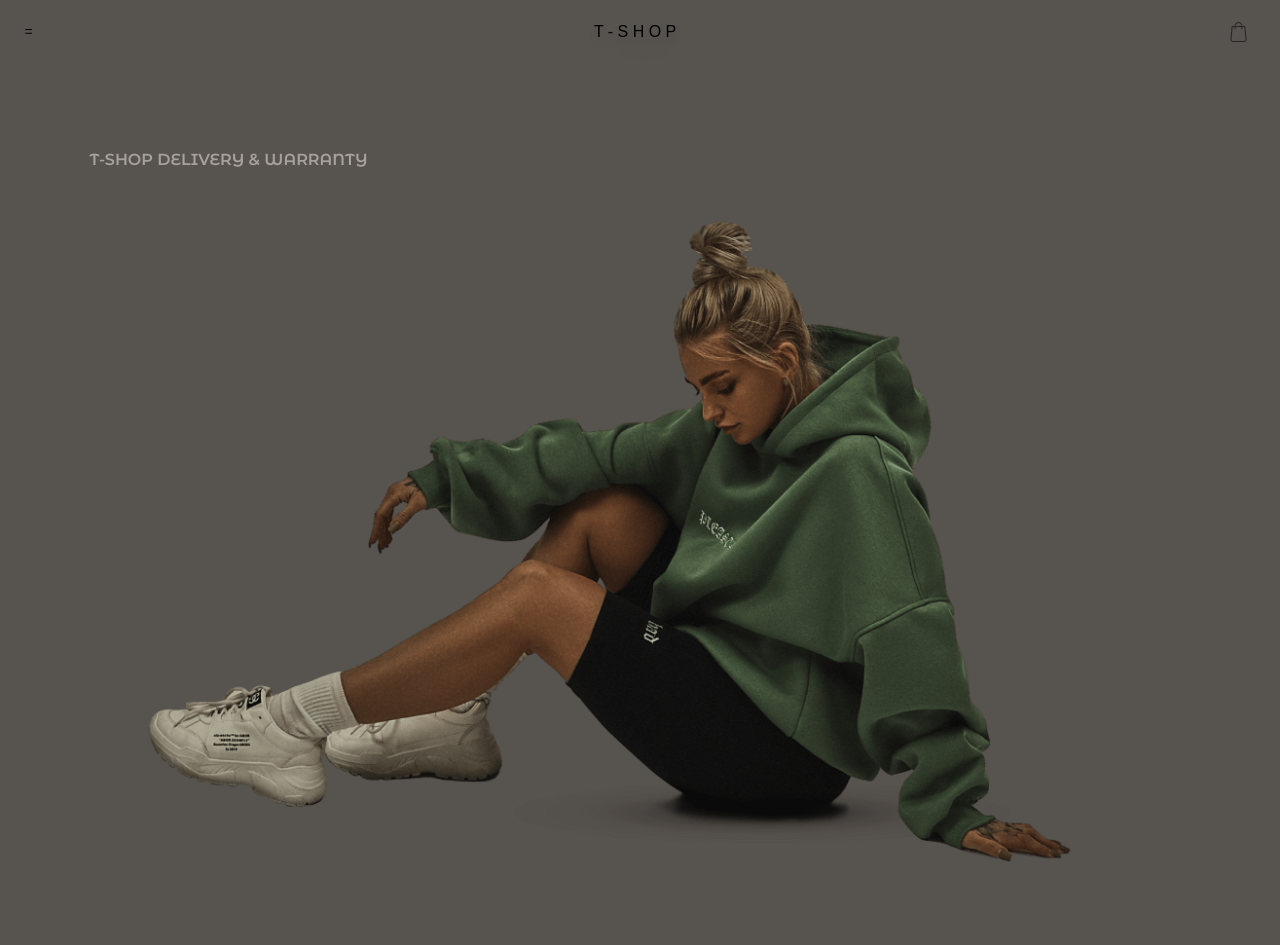
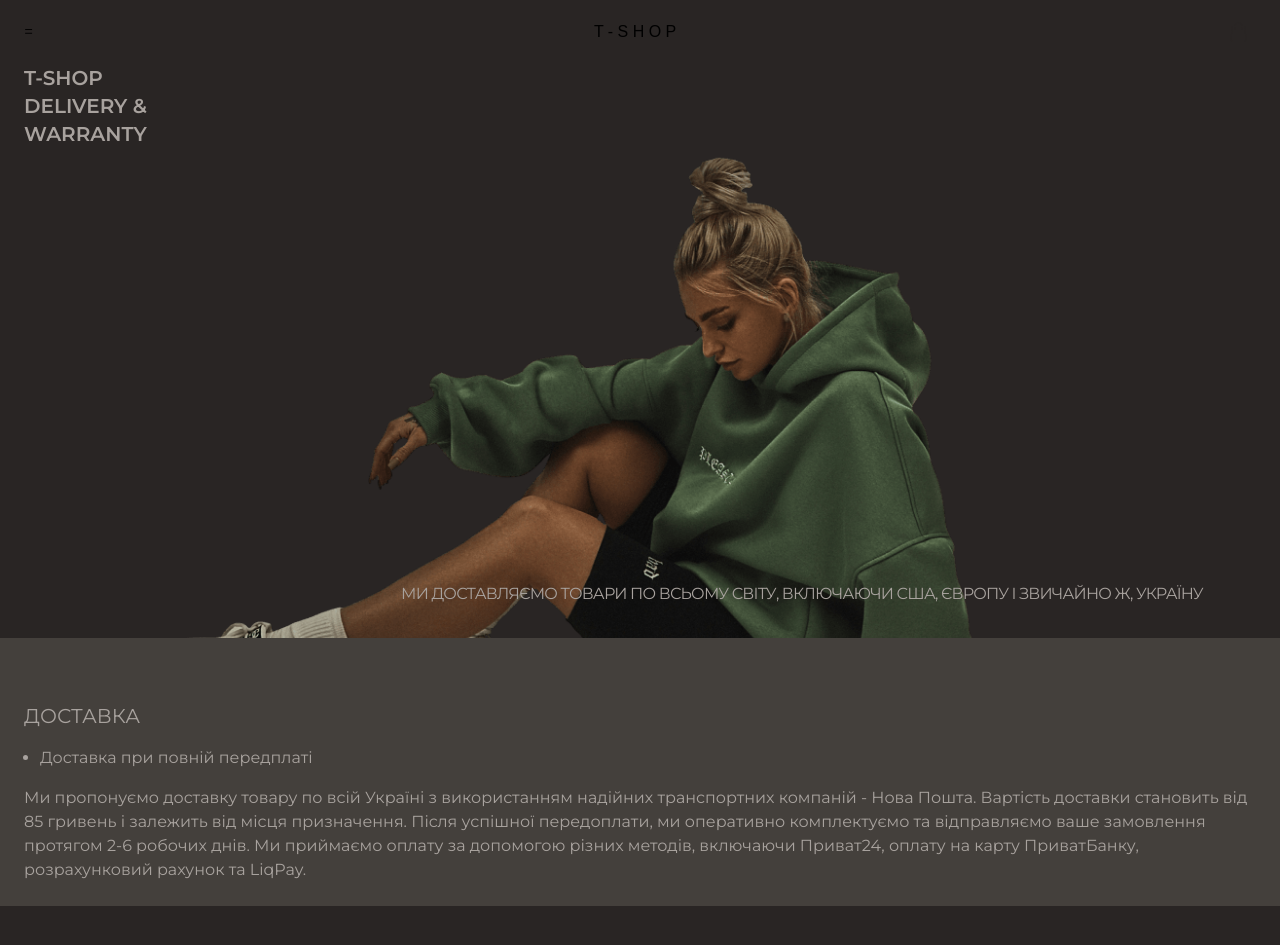
Before and after one commit to OleksandrPyvko/shop, a React (Vite) app: page /delivery in a window 1280 px wide. Shown: the top 945 px of the page. Built offline with nearby package versions, Linux system fonts and the light colour scheme; a web font is replaced by a local one.

Commit message:
dellivery

```diff
--- a/index.html
+++ b/index.html
@@ -5,7 +5,8 @@
     <!-- <link rel="icon" type="image/svg+xml" href="/vite.svg" /> -->
     <meta name="viewport" content="width=device-width, initial-scale=1.0" />
     <style>
-      @import url('https://fonts.googleapis.com/css2?family=Monoton&display=swap');
+      @import url("https://fonts.googleapis.com/css2?family=Monoton&display=swap");
+      @import url("https://fonts.googleapis.com/css2?family=Montserrat:ital,wght@0,100..900;1,100..900&display=swap");
       @import url("https://fonts.googleapis.com/css2?family=Dela+Gothic+One&display=swap");
       @import url("https://fonts.googleapis.com/css2?family=Montserrat+Alternates:ital,wght@0,400;0,500;0,600;0,700;0,800;1,700&display=swap");
     </style>
--- /dev/null
+++ b/notes.js
@@ -0,0 +1 @@
+//! Need to add image sets for different resolutions to avoid problems
--- a/src/App.jsx
+++ b/src/App.jsx
@@ -4,6 +4,7 @@ import { BrowserRouter, Routes, Route } from "react-router-dom";
 import Home from "./pages/Home";
 import Catalog from "./pages/Catalog";
 import Delivery from "./pages/Delivery";
+
 
 function App() {
   return (
--- a/src/components/About.jsx
+++ b/src/components/About.jsx
@@ -12,7 +12,7 @@ function About() {
         <img src={over} alt="" className="z-10 relative " />
         <div className="bg-stone-500 rounded-md w-[90%] h-[300px] z-0 m-auto absolute bottom-0 right-[50%] translate-x-[50%]"></div>
       </div>
-      <article className="p-6 montserrat-alternates-semibold  text-stone-600 ">
+      <article className="p-6 font-semibold monteserrat  text-stone-600 ">
         T-SHOP - український бренд одягу, що поєднав в собі утилітарний,
         лаконічний та зручний дизайн. Наша місія - втілити динамічний ритм життя
         та свободу творчих людей в самобутньому оверсайз одязі. В кожній моделі
--- a/src/components/Carousel.jsx
+++ b/src/components/Carousel.jsx
@@ -32,7 +32,7 @@ function Carousel({ images }) {
         className="flex"
         style={{
           transform: `translateX(-${slide * 100}%)`,
-          transition: "transform 0.5s ease",
+          transition: "transform 1s ease",
         }}
       >
         {images.map((slide, index) => (
@@ -40,7 +40,7 @@ function Carousel({ images }) {
             key={index}
             className="w-full relative h-svh object-cover flex-shrink-0 "
             style={{
-              transform: `translateY(${scrollPosition * 0.3}px)`,
+              transform: `translateY(${scrollPosition * 0.4}px)`,
             }}
           >
             <div className="absolute w-[110px] top-[65px] left-[30px] uppercase text-stone-300  dela flex flex-col ">
--- a/src/components/Header.jsx
+++ b/src/components/Header.jsx
@@ -1,5 +1,5 @@
 import { useEffect, useState } from "react";
-import { MenuProvider, useMenu } from "../context/MenuContext";
+import { useMenu } from "../context/MenuContext";
 
 function Header() {
   const [scrolled, setIsScrolled] = useState(false);
@@ -19,16 +19,14 @@ function Header() {
   return (
     <>
       <div
-        className={` fixed transition-all duration-300 z-50 top-0 flex justify-between w-full py-5 px-6 ${
+        className={` fixed transition-all duration-300 z-50 top-0 left-0 right-0 flex justify-between w-screen py-5 px-6 ${
           scrolled
             ? "bg-stone-800 bg-opacity-50 text-stone-300 backdrop-blur-sm "
             : ""
         }`}
       >
         <button onClick={toggleMenu}>=</button>
-        <span className="ml-4 font-semibold drop-shadow-xl dela ">
-          T - S H O P
-        </span>
+        <span className="ml-4 font-semibold  dela">T - S H O P</span>
         <button>
           <svg
             fill={scrolled ? "#d6d3d1" : "#292524"}
--- a/src/components/Menu.jsx
+++ b/src/components/Menu.jsx
@@ -31,7 +31,11 @@ function Menu() {
             каталог
           </NavLink>
         </li>
-        <li>Доставка</li>
+        <li>
+          <NavLink onClick={handleClose} to="/delivery">
+            доставка
+          </NavLink>
+        </li>
         <li>Допомога</li>
         <li>Контакти</li>
         <li>Про T-SHOP</li>
--- a/src/index.css
+++ b/src/index.css
@@ -8,50 +8,22 @@
   font-style: normal;
 }
 
+.montserrat {
+  font-family: "Montserrat", sans-serif;
+  font-optical-sizing: auto;
+  /* font-weight: <weight>; */
+  font-style: normal;
+}
+
 .dela {
   font-family: "Dela Gothic One", sans-serif;
   font-weight: 400;
   font-style: normal;
 }
 
-.montserrat-alternates-regular {
-  font-family: "Montserrat Alternates", sans-serif;
-  font-weight: 400;
-  font-style: normal;
-}
-
-.montserrat-alternates-medium {
-  font-family: "Montserrat Alternates", sans-serif;
-  font-weight: 500;
-  font-style: normal;
-}
-
-.montserrat-alternates-semibold {
-  font-family: "Montserrat Alternates", sans-serif;
-  font-weight: 600;
-  font-style: normal;
-}
-
-.montserrat-alternates-bold {
-  font-family: "Montserrat Alternates", sans-serif;
-  font-weight: 700;
-  font-style: normal;
-}
-
-.montserrat-alternates-extrabold {
-  font-family: "Montserrat Alternates", sans-serif;
-  font-weight: 800;
-  font-style: normal;
-}
-
-.montserrat-alternates-bold-italic {
-  font-family: "Montserrat Alternates", sans-serif;
-  font-weight: 700;
-  font-style: italic;
-}
-
 :root {
-  font-family: "Montserrat Alternates", sans-serif;
+  /* font-family: "Montserrat Alternates", sans-serif; */
+  font-family: "Montserrat", sans-serif;
   font-weight: 400;
   font-style: normal;
   font-synthesis: none;
--- a/src/pages/Delivery.jsx
+++ b/src/pages/Delivery.jsx
@@ -1,20 +1,41 @@
 function Delivery() {
   return (
-    <div className="bg-stone-600  text-stone-400 relative pt-16 ">
-      <h2 className="absolute font-semibold top-[15%] w-1/3 left-[7%] ">
-        T-SHOP DELIVERY & WARRANTY
-      </h2>
+    <div className="bg-stone-700 text-stone-400 ">
+      <div className=" text-stone-400 relative pt-10 mb-10 w-full bg-stone-800 overflow-hidden py-4 pb-10">
+        <div className="font-semibold text-xl pl-6 pt-6">
+          <h2 className="block ">
+            T-SHOP <br /> DELIVERY & <br /> WARRANTY
+          </h2>
+        </div>
+        <div className="flex justify-center overflow-hidden min-h-[450px] ">
+          <img
+            src="../public/shipping-image.png"
+            alt="delivery image"
+            className="object-cover min-w-[840px] absolute top-0"
+          />
+        </div>
 
-      <img
-        src="../public/shipping-image.png"
-        alt="delivery image"
-        className="object-cover h-2/3"
-      />
+        <p className="uppercase font-normal absolute bottom-[5%]  right-[2%]  w-2/3 tracking-tighter ">
+          Ми доставляємо товари по всьому світу, включаючи США, Європу і
+          звичайно ж, Україну
+        </p>
+      </div>
+      <div className="flex flex-col p-6">
+        <h2 className="text-xl">ДОСТАВКА</h2>
+        <ul className="my-4">
+          <li className="list-disc ml-4">Доставка при повній передплаті</li>
+        </ul>
 
-      <p className="uppercase text-sm font-semibold w-2/3 absolute ">
-        Ми доставляємо товари по всьому світу, включаючи США, Європу і звичайно
-        ж, Україну
-      </p>
+        <p className="montserrat">
+          Ми пропонуємо доставку товару по всій Україні з використанням надійних
+          транспортних компаній - Нова Пошта. Вартість доставки становить від 85
+          гривень і залежить від місця призначення. Після успішної передоплати,
+          ми оперативно комплектуємо та відправляємо ваше замовлення протягом
+          2-6 робочих днів. Ми приймаємо оплату за допомогою різних методів,
+          включаючи Приват24, оплату на карту ПриватБанку, розрахунковий рахунок
+          та LiqPay.
+        </p>
+      </div>
     </div>
   );
 }
```
